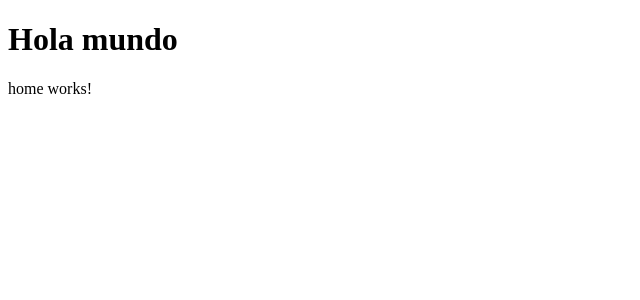
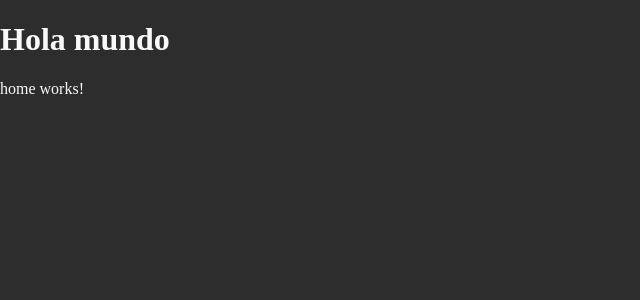
Before and after one commit to hitses/portfolio-jero, an Angular app: page / in a window 1280 px wide. Shown: the top 300 px of the page, without its empty margins (0-640 px from the left). Built offline with nearby package versions, Linux system fonts and the light colour scheme.

Commit message:
Add global format style

```diff
--- a/src/styles.scss
+++ b/src/styles.scss
@@ -1 +1,8 @@
-/* You can add global styles to this file, and also import other style files */
+html,
+body {
+  margin: 0;
+  padding: 0;
+  color: rgba(255, 255, 255, 0.971);
+  background-color: #2d2d2d;
+  box-sizing: border-box;
+}
```
